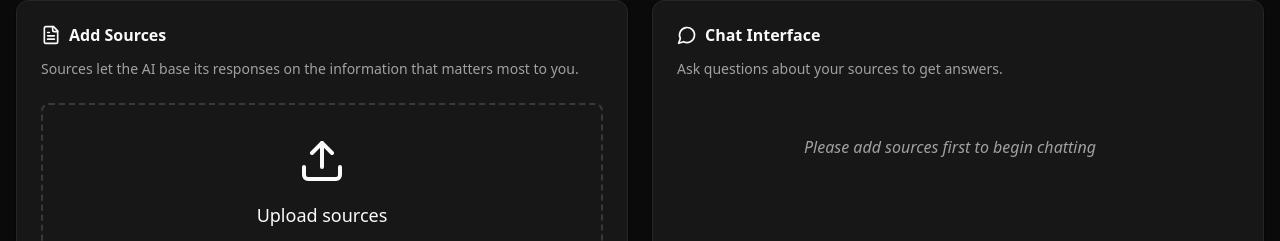
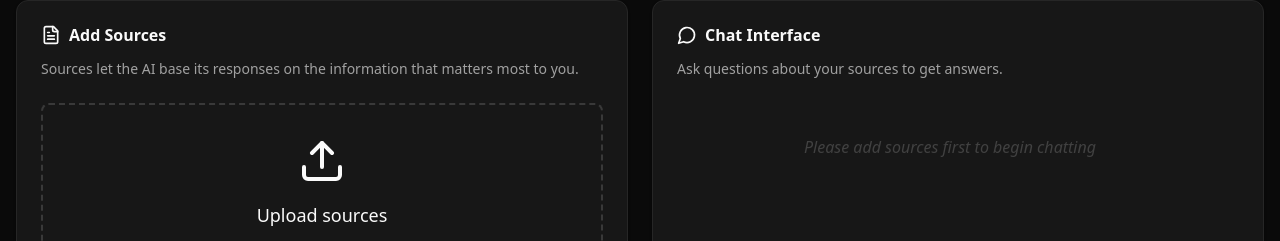
Before and after one commit to ssk090/better-rag, a Next.js app: page / in a window 1280 px wide. Shown: the part 104-345 px from the top of the page. Built offline with nearby package versions, Linux system fonts and the light colour scheme.

Commit message:
fix: adjust opacity for empty message prompt in ChatInterface
- Updated the opacity of the empty message prompt in ChatInterface to 30% for better visual distinction.
- Enhanced user feedback by maintaining the italic style for the prompt text.

```diff
--- a/components/chat-interface.tsx
+++ b/components/chat-interface.tsx
@@ -67,7 +67,7 @@ export function ChatInterface({
           >
             <div className="space-y-4 pr-4 pb-4">
               {messages.length === 0 ? (
-                <div className="text-center text-muted-foreground py-8 italic">
+                <div className="text-center text-muted-foreground py-8 italic opacity-30">
                   {isDocumentSubmitted
                     ? "Start asking questions about your sources..."
                     : "Please add sources first to begin chatting"}
```
